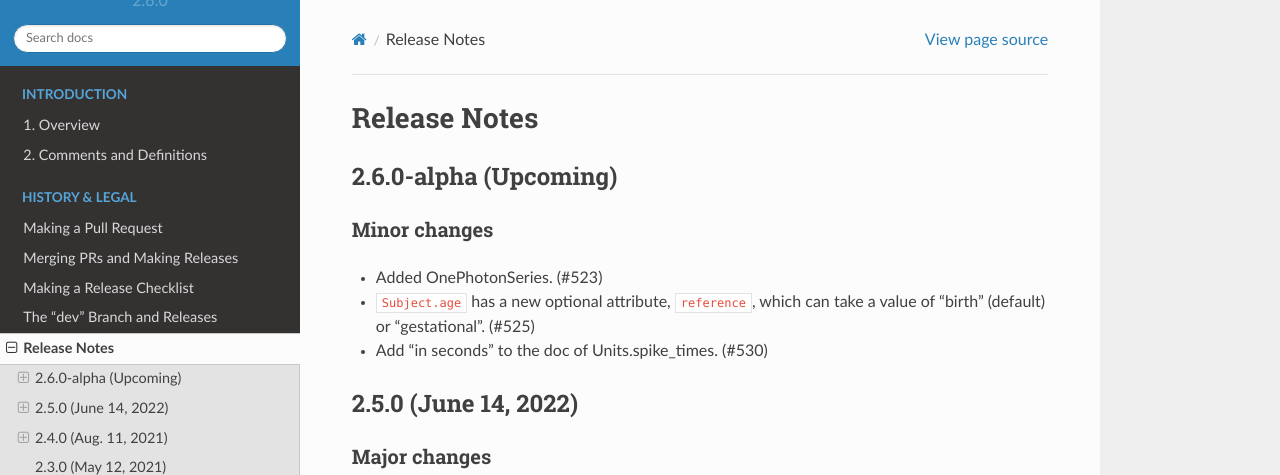
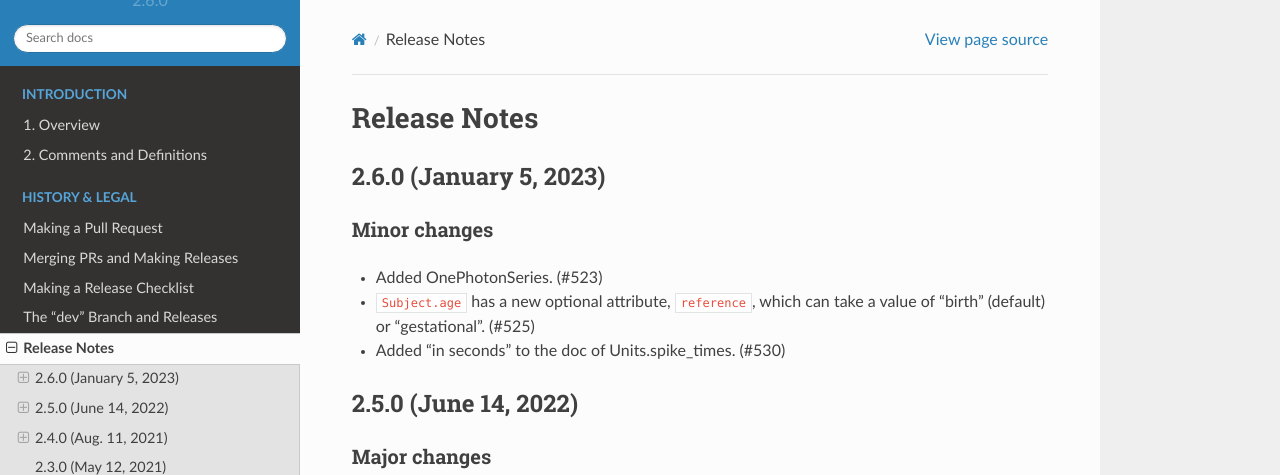
Before and after one commit to NeurodataWithoutBorders/nwb-schema, a Sphinx documentation site: the page built from docs/format/source/format_release_notes.rst, in a window 1280 px wide and 900 px high. Shown: the top 475 px of the window. Built offline with Sphinx 7.4.7 and the Read the Docs theme 2.0.0, drawn with Linux system fonts in a browser that asks for light colours.

Commit message:
Update release notes to mark version 2.6.0

```diff
--- a/docs/format/source/format_release_notes.rst
+++ b/docs/format/source/format_release_notes.rst
@@ -4,14 +4,14 @@ Release Notes
 =============
 
 
-2.6.0-alpha (Upcoming)
+2.6.0 (January 5, 2023)
 ----------------------
 
 Minor changes
 ^^^^^^^^^^^^^
 - Added OnePhotonSeries. (#523)
 - ``Subject.age`` has a new optional attribute, ``reference``, which can take a value of "birth" (default) or "gestational". (#525)
-- Add "in seconds" to the doc of Units.spike_times. (#530)
+- Added "in seconds" to the doc of Units.spike_times. (#530)
 
 
 2.5.0 (June 14, 2022)
```
Also changed, not shown: 2 other files.
